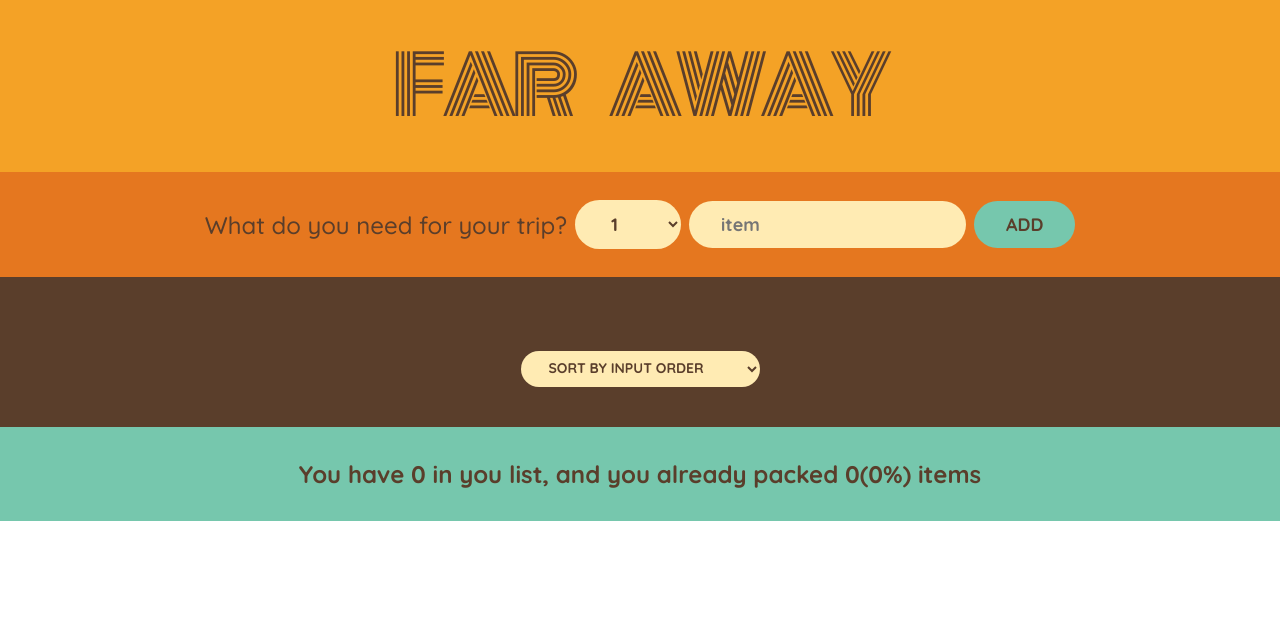
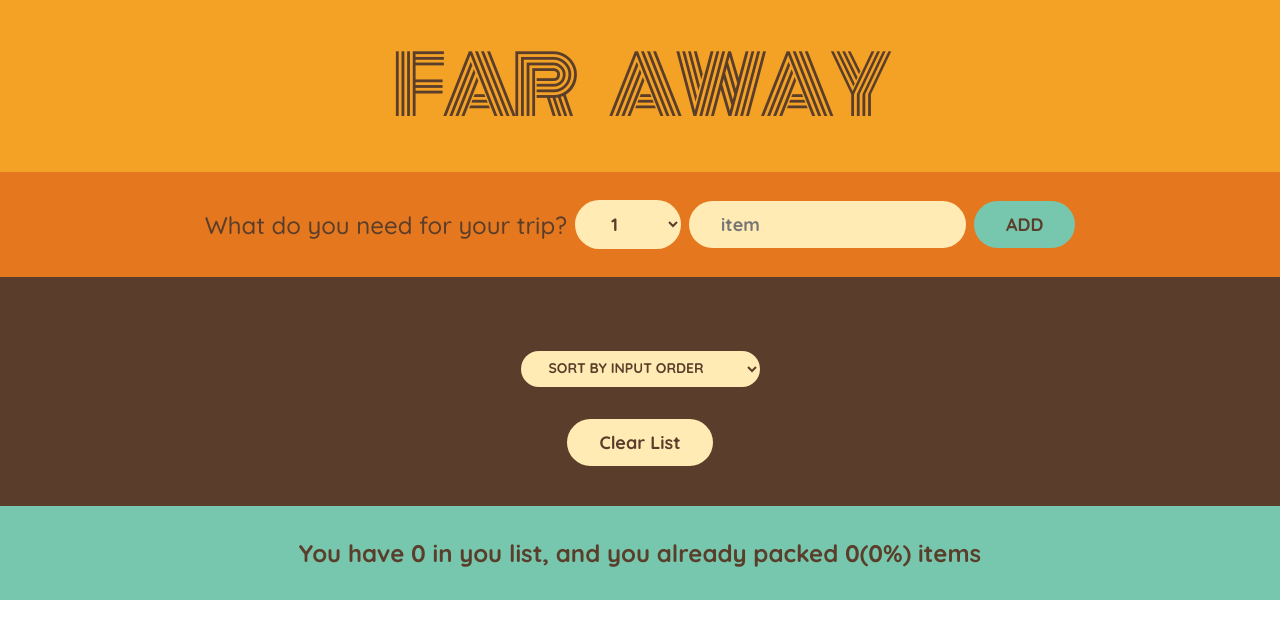
Before and after one commit to AbiScripter/Travel-Packages, a React (Vite) app: page / in a window 1280 px wide. Shown: the top 638 px of the page. Built offline with nearby package versions, Linux system fonts and the light colour scheme.

Commit message:
implemented clearing list

```diff
--- a/src/App.js
+++ b/src/App.js
@@ -25,6 +25,12 @@
     );
   }
 
+  function handleClearList() {
+    let confirmed = window.confirm("Are you sure you want to delet all items?");
+
+    if (confirmed) setItems([]);
+  }
+
   return (
     <>
       <Logo />
@@ -33,6 +39,7 @@
         items={items}
         onDeleteItem={handleDeleteItem}
         onToggleItem={handleToggleItem}
+        onClearList={handleClearList}
       />
       <Stats items={items} />
     </>
--- a/src/components/packingList.js
+++ b/src/components/packingList.js
@@ -1,7 +1,7 @@
 import React, { useState } from "react";
 import Item from "./item";
 
-function PackingList({ items, onDeleteItem, onToggleItem }) {
+function PackingList({ items, onDeleteItem, onToggleItem, onClearList }) {
   const [sortBy, setSortBy] = useState("input");
   let newItems = [];
 
@@ -38,6 +38,7 @@
             <option value="packed">Sort by Packed Status </option>
           </select>
         </div>
+        <button onClick={onClearList}>Clear List</button>
       </div>
     </>
   );
```
